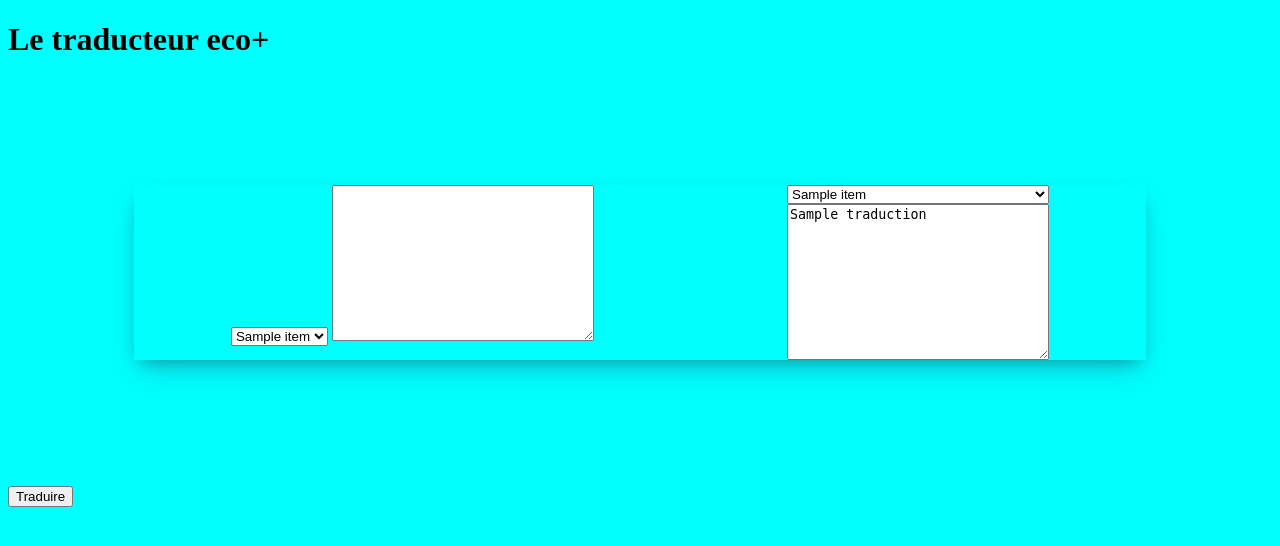
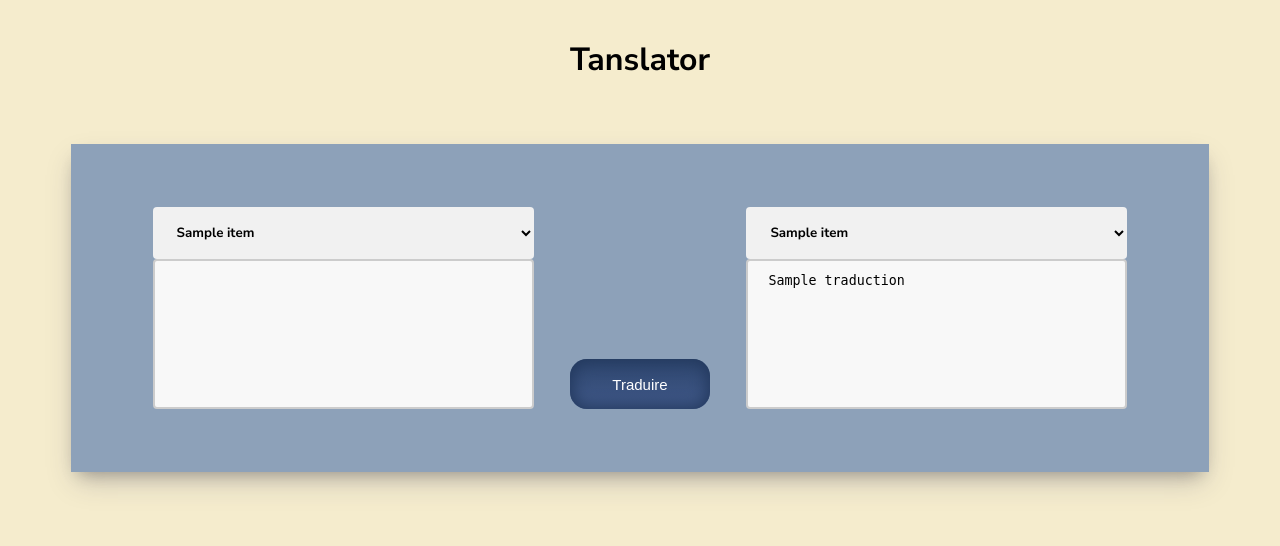
Before and after one commit to sylvain-mihut/Lingua_Franca, a Flask app: template template/index.html in a window 1280 px wide. Shown: the top 546 px of the page. Run offline with Flask 3, Linux system fonts and the light colour scheme; the template is opened without the code that fills it: most values are stand-ins (such as "Sample title", 1, 10 or a date in 2020).

Commit message:
End of the project

```diff
--- a/main.py
+++ b/main.py
@@ -15,22 +15,14 @@ def index():
         src_input_lang = request.form.get('src_input_lang')
         src_output_lang = request.form.get('src_output_lang')
 
-
-
-
+        traduction = ""
         if src_input_lang != None and src_output_lang != None and input_data != None:
             translation = translator.translate(input_data, src=src_input_lang, dest=src_output_lang)  # Traduit le texte
-        return render_template('index.html',  traduction=translation.text, data=lang)
+            traduction = translation.text
+        return render_template('index.html', data=lang, traduction=traduction)
 
     else :
         return render_template('index.html', data=lang)
-
-
-
-
-
-
-
 
 
     # print(src_output_lang)
--- a/static/style.css
+++ b/static/style.css
@@ -1,18 +1,77 @@
+@import url('https://fonts.googleapis.com/css2?family=Nunito+Sans:wght@300;700&display=swap');
+h1 {
+    font-family: 'Nunito Sans', sans-serif;
+    display: flex;
+    justify-content: center;
+    margin-top:  3%;
+}
+
 body {
-    background-color: aqua;
+    background-color: #F5ECCD;
 }
 
 .form {
+    background-color: #8DA1B9;
+    padding: 5%;
     display: flex;
     justify-content: space-around;
-    margin: 10%;
+    margin: 5%;
     box-shadow: rgba(50, 50, 93, 0.25) 0px 13px 27px -5px, rgba(0, 0, 0, 0.3) 0px 8px 16px -8px;}
 
 
-.input, .output {
+.input form, .output {
     display: flex;
     flex-direction: column;
 }
-/* form {
 
-} */
+.form .button {
+    display: flex;
+    justify-content: center;
+    align-items: end;
+
+}
+
+ input[type=submit] {
+    border: none;
+    text-decoration: none;
+    font-size:15px;
+    font-family:Arial;
+    width:140px;
+    height:50px;
+    border-width:1px;
+    color:#fff;
+    border-color:#1f2f47;
+    border-top-left-radius:17px;
+    border-top-right-radius:17px;
+    border-bottom-left-radius:17px;
+    border-bottom-right-radius:17px;
+    box-shadow:inset 0px 0px 15px 3px #23395e;
+    text-shadow:inset 0px 1px 0px #263666;
+    background:linear-gradient(#2e466e, #415989);
+    cursor: pointer;
+
+}
+input[type=submit]:hover {
+    background: linear-gradient(#415989, #2e466e);
+}
+
+textarea {
+    width: 100%;
+    height: 150px;
+    padding: 12px 20px;
+    box-sizing: border-box;
+    border: 2px solid #ccc;
+    border-radius: 4px;
+    background-color: #f8f8f8;
+    resize: none;
+}
+
+select {
+    font-family: 'Nunito Sans', sans-serif;
+    font-weight: bold;
+    width: 100%;
+    padding: 16px 20px;
+    border: none;
+    border-radius: 4px;
+    background-color: #f1f1f1;
+}
--- a/template/index.html
+++ b/template/index.html
@@ -8,7 +8,7 @@
     <title>Traducteur</title>
 </head>
 <body>
-    <h1>Le traducteur eco+</h1>
+    <h1>Tanslator</h1>
     <main>
         <div class="form">
             <div class="input">
@@ -19,7 +19,10 @@
                                 <option value="{{ item }}">{{ item }}</option>
                             {% endfor %}
                         </select>
-                    <textarea name="input" id="" cols="30" rows="10"></textarea>
+                        <textarea name="input" cols="40" rows="15"></textarea>
+            </div>
+                    <div class="button">
+                        <input type="submit" value="Traduire">
                     </div>
             <div class="output">
                 <select name='src_output_lang'>
@@ -27,13 +30,10 @@
                     <option value="{{ item }}">{{ item }}</option>
                     {% endfor %}
                 </select>
-                <textarea name="output" id="" cols="30" rows="10" >{{ traduction }}</textarea>
+                <textarea name="output" cols="40" rows="15" >{{ traduction }}</textarea>
 
                 {% endblock %}
             </div>
-        </div>
-        <div class="button">
-            <input type="submit" value="Traduire">
         </div>
     </form>
     </main>
```
Also changed, not shown: README.md. Lines whose indentation alone changed are shown as unchanged.
